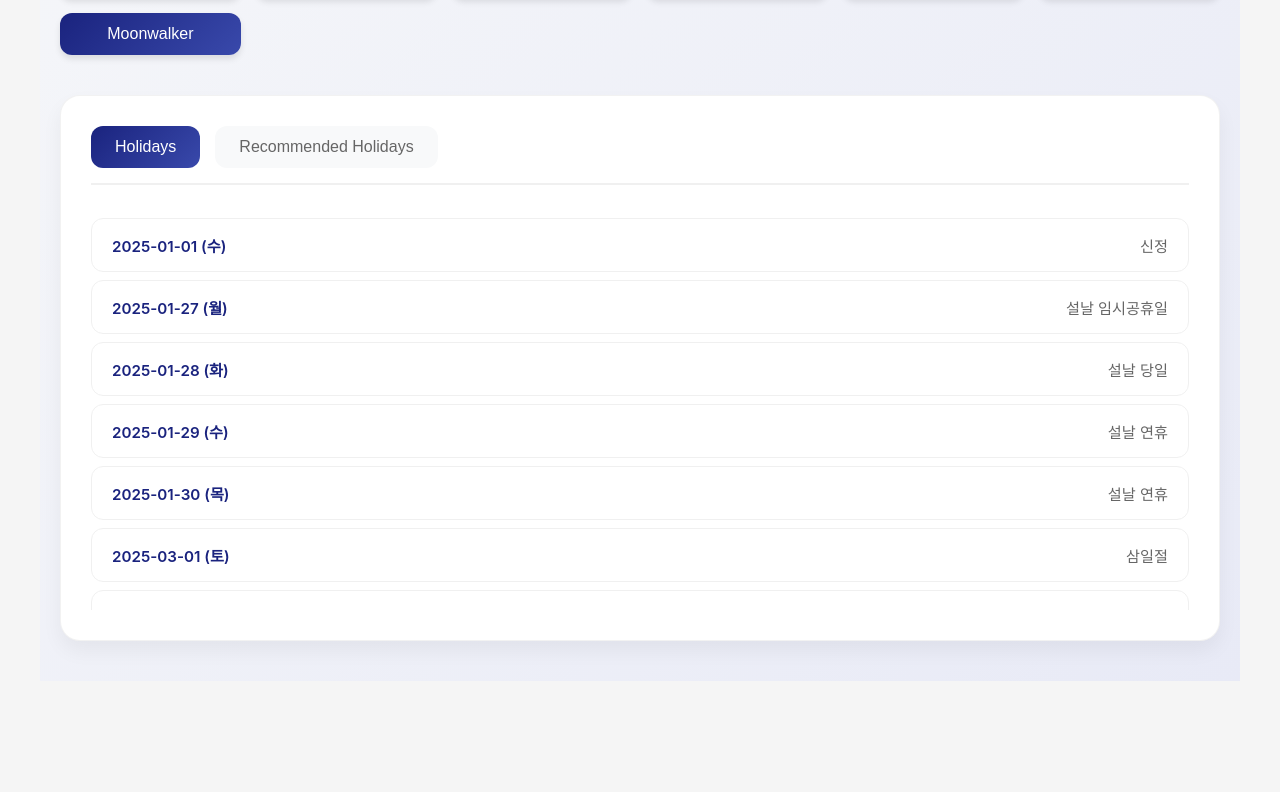
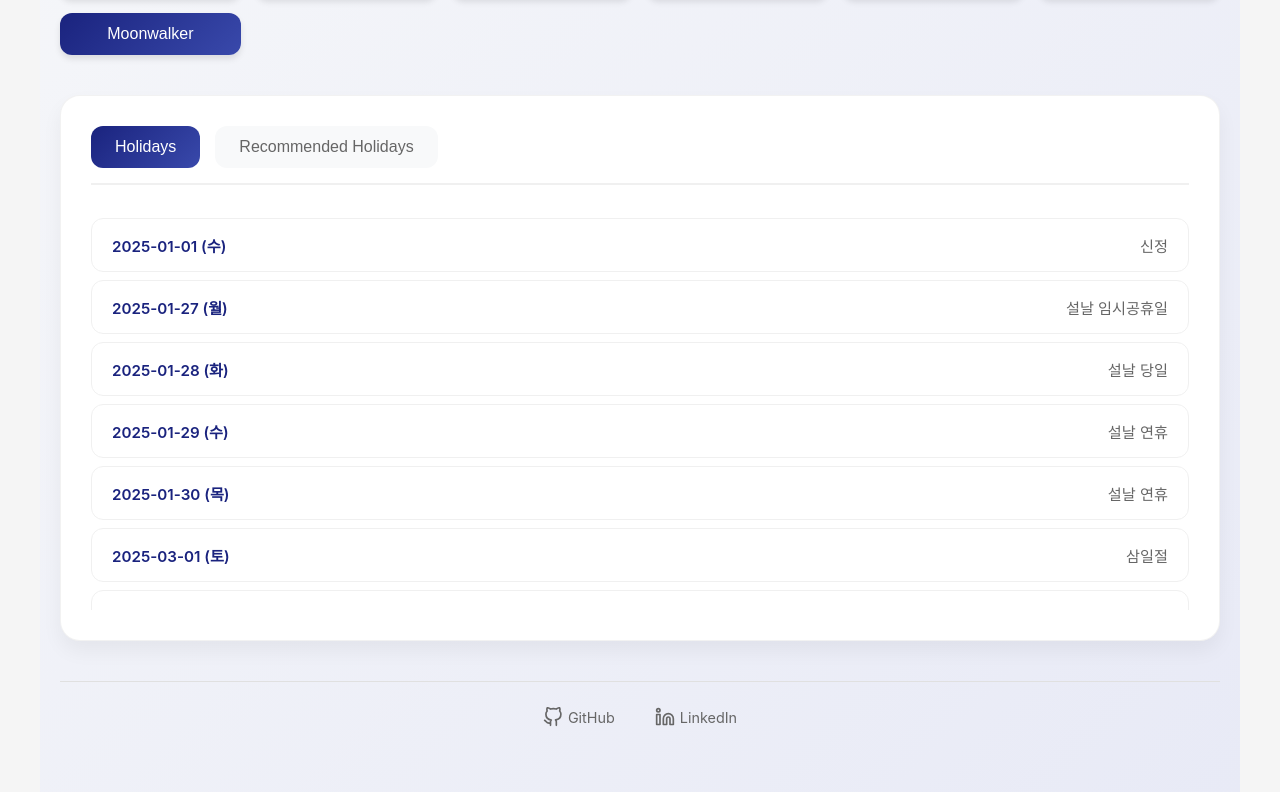
Before and after one commit to SeungWoonSong/WFH_Calander, a React (Create React App) app: page / in a window 1280 px wide. Shown: the part 607-1399 px from the top of the page. Before the commit the page ends 1288 px from the top, so only its background shows below. Built offline with nearby package versions, Linux system fonts and the light colour scheme.

Commit message:
feat: add footer with GitHub and LinkedIn social links

```diff
--- a/src/App.js
+++ b/src/App.js
@@ -1,4 +1,4 @@
-import React, { useState, useMemo, memo, useCallback, useEffect } from 'react';
+import React, { useState, useMemo, memo, useCallback } from 'react';
 import styled from '@emotion/styled';
 import { format, isWeekend, parseISO } from 'date-fns';
 import { ko } from 'date-fns/locale';
@@ -843,6 +843,45 @@ const NavigationButton = styled.button`
   }
 `;
 
+// 푸터 스타일링
+const Footer = styled.footer`
+  display: flex;
+  justify-content: center;
+  gap: 20px;
+  margin-top: 40px;
+  padding: 20px 0;
+  border-top: 1px solid #e0e0e0;
+  font-size: 0.9rem;
+  color: #666;
+
+  @media (max-width: 768px) {
+    margin-top: 30px;
+    padding: 15px 0;
+    font-size: 0.8rem;
+  }
+`;
+
+const FooterLink = styled.a`
+  display: flex;
+  align-items: center;
+  gap: 5px;
+  color: #666;
+  text-decoration: none;
+  transition: all 0.2s ease;
+  padding: 5px 10px;
+  border-radius: 20px;
+
+  &:hover {
+    color: #1a237e;
+    background: #e8eaf6;
+    transform: translateY(-2px);
+  }
+
+  &:active {
+    transform: translateY(0);
+  }
+`;
+
 function App() {
   const [selectedTeam, setSelectedTeam] = useState(null);
   const [activeTab, setActiveTab] = useState('holidays');
@@ -998,7 +1037,8 @@ function App() {
       const [startMonth, startDay] = teamSchedule.period.split(' ~ ')[0].split('/').map(Number);
       const [endMonth, endDay] = teamSchedule.period.split(' ~ ')[1].split('/').map(Number);
 
-      const [year] = yearMonth.split('-').map(Number);
+      // year 변수는 현재 사용되지 않으므로 제거
+      // const [year] = yearMonth.split('-').map(Number);
       const currentDay = date.getDate();
       const currentMonth = date.getMonth() + 1;
 
@@ -1063,10 +1103,10 @@ function App() {
     return `${dateString} (${dayName})`;
   }, []);
 
-  // 모바일 환경 감지
-  const isMobile = useMemo(() => {
-    return window.innerWidth <= 768;
-  }, []);
+  // 모바일 환경 감지 - 필요할 때 주석 해제
+  // const isMobile = useMemo(() => {
+  //   return window.innerWidth <= 768;
+  // }, []);
 
   // 아이콘 컴포넌트
   const CalendarIcon = () => (
@@ -1118,6 +1158,21 @@ function App() {
   const handleTeamButtonClick = useCallback((team) => {
     setSelectedTeam(prev => prev === team ? null : team);
   }, []);
+
+  // GitHub 및 LinkedIn 아이콘 컴포넌트
+  const GitHubIcon = () => (
+    <svg width="20" height="20" viewBox="0 0 24 24" fill="none" xmlns="http://www.w3.org/2000/svg">
+      <path d="M9 19c-5 1.5-5-2.5-7-3m14 6v-3.87a3.37 3.37 0 0 0-.94-2.61c3.14-.35 6.44-1.54 6.44-7A5.44 5.44 0 0 0 20 4.77 5.07 5.07 0 0 0 19.91 1S18.73.65 16 2.48a13.38 13.38 0 0 0-7 0C6.27.65 5.09 1 5.09 1A5.07 5.07 0 0 0 5 4.77a5.44 5.44 0 0 0-1.5 3.78c0 5.42 3.3 6.61 6.44 7A3.37 3.37 0 0 0 9 18.13V22" stroke="currentColor" strokeWidth="2" strokeLinecap="round" strokeLinejoin="round"/>
+    </svg>
+  );
+
+  const LinkedInIcon = () => (
+    <svg width="20" height="20" viewBox="0 0 24 24" fill="none" xmlns="http://www.w3.org/2000/svg">
+      <path d="M16 8a6 6 0 0 1 6 6v7h-4v-7a2 2 0 0 0-2-2 2 2 0 0 0-2 2v7h-4v-7a6 6 0 0 1 6-6z" stroke="currentColor" strokeWidth="2" strokeLinecap="round" strokeLinejoin="round"/>
+      <rect x="2" y="9" width="4" height="12" stroke="currentColor" strokeWidth="2" strokeLinecap="round" strokeLinejoin="round"/>
+      <circle cx="4" cy="4" r="2" stroke="currentColor" strokeWidth="2" strokeLinecap="round" strokeLinejoin="round"/>
+    </svg>
+  );
 
   return (
     <AppContainer>
@@ -1209,6 +1264,15 @@ function App() {
           )}
         </HolidayList>
       </HolidaySection>
+
+      <Footer>
+        <FooterLink href="https://github.com/SeungWoonSong/WFH_Calander" target="_blank" rel="noopener noreferrer">
+          <GitHubIcon /> GitHub
+        </FooterLink>
+        <FooterLink href="https://www.linkedin.com/in/sungwoonsong" target="_blank" rel="noopener noreferrer">
+          <LinkedInIcon /> LinkedIn
+        </FooterLink>
+      </Footer>
     </AppContainer>
   );
 }
```
